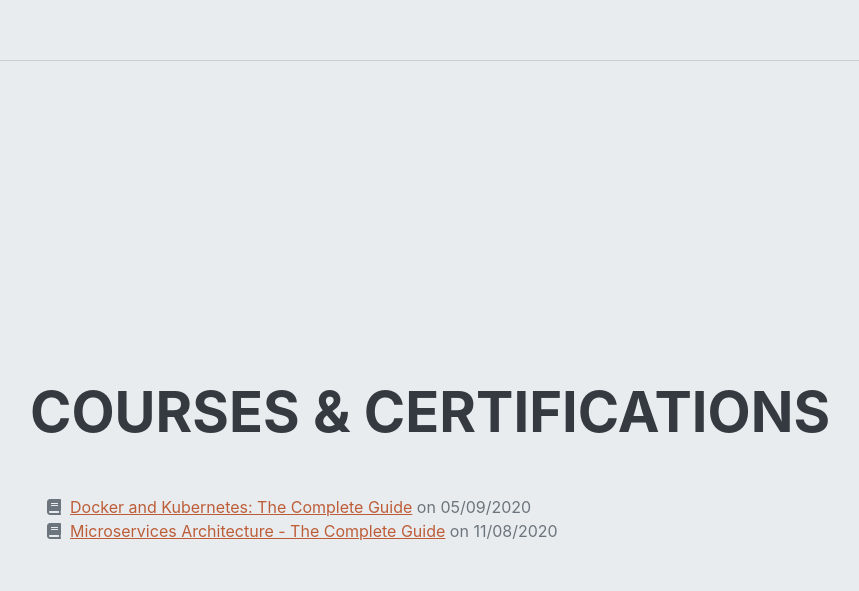
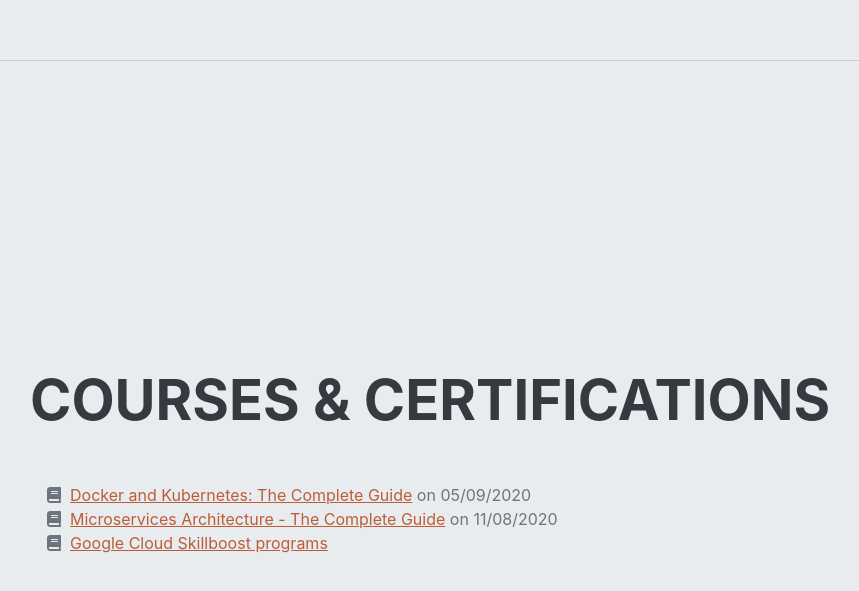
Before and after one commit to ardikapras/ardikapras.github.io, a plain HTML site: page index.html in a window 1280 px wide. Shown: the part 5978-6569 px from the top of the page, without its empty margins (290-1149 px from the left). Drawn offline with nearby package versions, Linux system fonts and the light colour scheme; a web font is replaced by a local one.

Commit message:
add certifications

```diff
--- a/index.html
+++ b/index.html
@@ -273,6 +273,10 @@
                         <span class="fa-li"><i class="fas fa-book"></i></span>
                         <a href="https://www.udemy.com/certificate/UC-ac7644a9-5834-4678-ab7f-eb1a9c4c0f26/" target="_blank">Microservices Architecture - The Complete Guide</a> on 11/08/2020
                     </li>
+					<li>
+                        <span class="fa-li"><i class="fas fa-book"></i></span>
+                        <a href="https://www.cloudskillsboost.google/public_profiles/72f75d81-3142-4218-badf-78a367bc5881" target="_blank">Google Cloud Skillboost programs</a>
+                    </li>
                 </ul>
             </div>
         </section>
```
